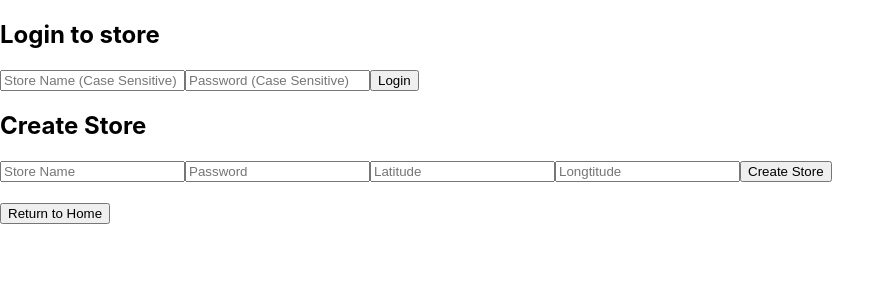
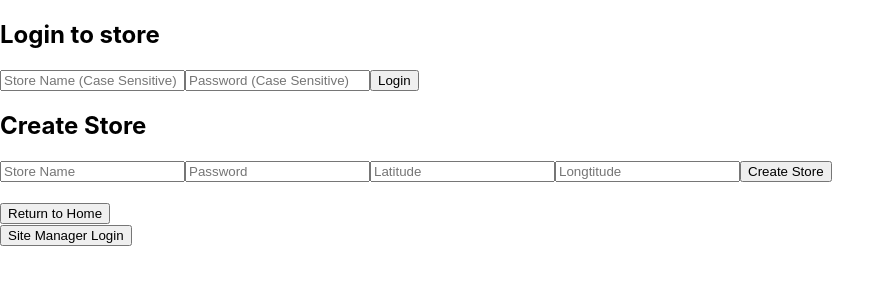
Before and after one commit to vspatel927/Gasherbrum-CS509, a React (Create React App) app in the folder gasherbrumconsignmentsite/: page /storeownerlogin in a window 1280 px wide. Shown: the top 300 px of the page, without its empty margins (0-895 px from the left). Built offline with nearby package versions, Linux system fonts and the light colour scheme.

Commit message:
Adding navigation to and from login pages

```diff
--- a/gasherbrumconsignmentsite/src/components/home.js
+++ b/gasherbrumconsignmentsite/src/components/home.js
@@ -25,17 +25,6 @@ function Home() {
   const [redrawList, setRedrawList] = useState(0)
 
   useEffect(() => {
-    axios
-      .get('https://f96at78893.execute-api.us-east-2.amazonaws.com/getStores/getStores')
-      .then((response) => {
-        setlistOfStores(response.data.body)
-      })
-      .catch(error => {
-        console.log(error);
-      });
-  }, [])
-
-  useEffect(() => {
     axios.post('https://trm1ekoc27.execute-api.us-east-2.amazonaws.com/filterComputer/filterComputer', {
       price: priceFilter,
       memory: memoryFilter,
@@ -48,12 +37,25 @@ function Home() {
       longitude: customerLong
     })
       .then(function (response) {
+        console.log(response)
         setComputerList(response.data.body)
       })
       .catch(error => {
         console.log(error);
       });
   }, [priceFilter, memoryFilter, storageFilter, processorFilter, processorGenFilter, graphicsFilter, storeFilter, customerLat, customerLong, redrawList]);
+
+  useEffect(() => {
+    axios
+      .get('https://f96at78893.execute-api.us-east-2.amazonaws.com/getStores/getStores')
+      .then((response) => {
+        console.log(response)
+        setlistOfStores(response.data.body)
+      })
+      .catch(error => {
+        console.log(error);
+      });
+  }, [])
 
   return (
     <div style={{ backgroundColor: 'rgb(60, 194, 185)', }} >
--- a/gasherbrumconsignmentsite/src/components/sitemanager/sitemanagerlogin.js
+++ b/gasherbrumconsignmentsite/src/components/sitemanager/sitemanagerlogin.js
@@ -32,6 +32,9 @@ function SiteManagerLogin() {
       <button onClick={handleLogin}>Login</button>
       <br />
       <button name="logout" onClick={() => navigate('/')}>Return to Home</button>
+      <br />
+      <button name="storeownerlogin" onClick={() => navigate('/storeownerlogin')}>Store Owner Login</button>
+
     </div>
   );
 }
--- a/gasherbrumconsignmentsite/src/components/storeowner/storeownerlogin.js
+++ b/gasherbrumconsignmentsite/src/components/storeowner/storeownerlogin.js
@@ -51,6 +51,9 @@ function StoreOwnerLogin() {
       </div>
       <br />
       <button name="logout" onClick={() => navigate('/')}>Return to Home</button>
+      <br />
+      <button name="sitemanagerlogin" onClick={() => navigate('/sitemanagerlogin')}>Site Manager Login</button>
+
     </div>
   );
 }
```
